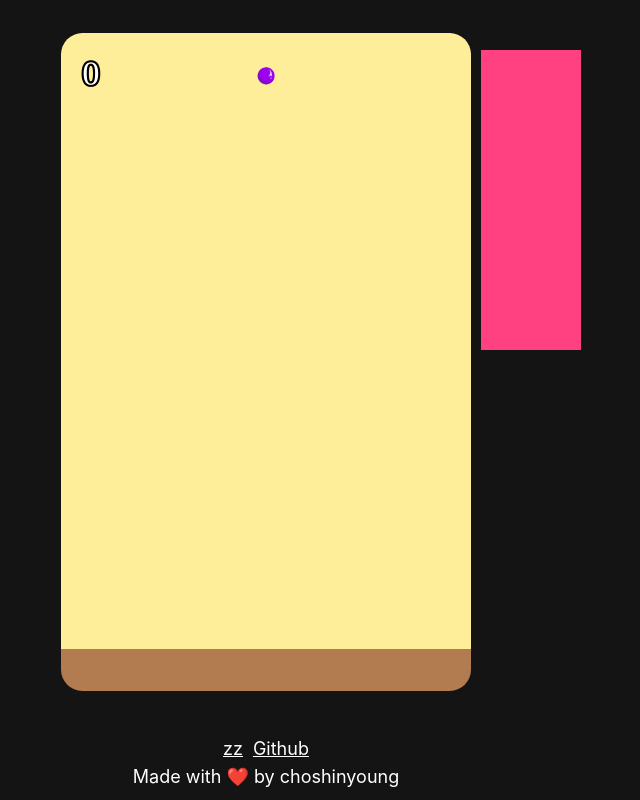
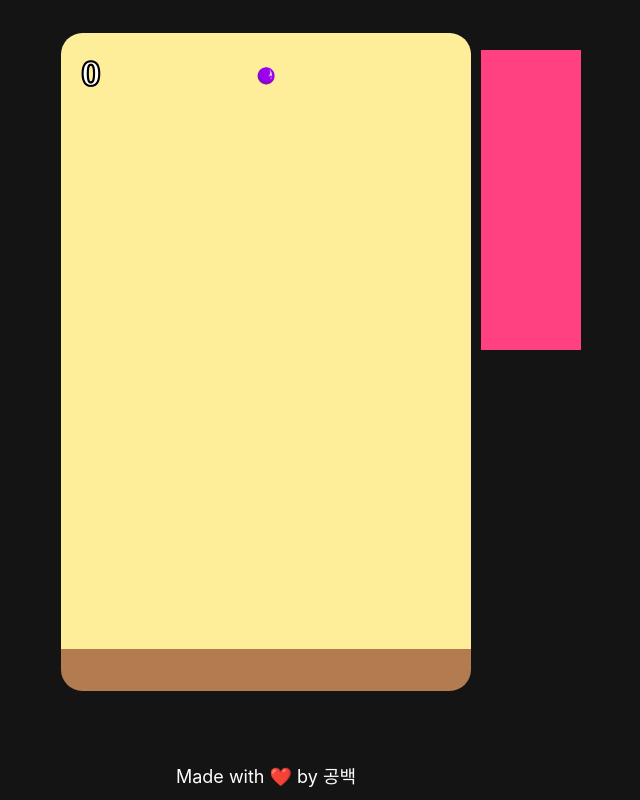
Before and after one commit to HanCreate/watermelon-han, a plain HTML site: page index.html in a window 1280 px wide. Shown: the whole page, without its empty margins (374-1014 px from the left). Drawn offline with nearby package versions, Linux system fonts and the light colour scheme; a web font is replaced by a local one.

Commit message:
Update index.html
..

```diff
--- a/index.html
+++ b/index.html
@@ -50,11 +50,9 @@
 
       <div class="item" id="footer">
         <div id="links">
-          <a href="">zz</a>
-          <a href="">Github</a>
         </div>
 
-        <p>Made with ❤️ by choshinyoung</p>
+        <p>Made with ❤️ by 공백</p>
       </div>
     </div>
 
```
